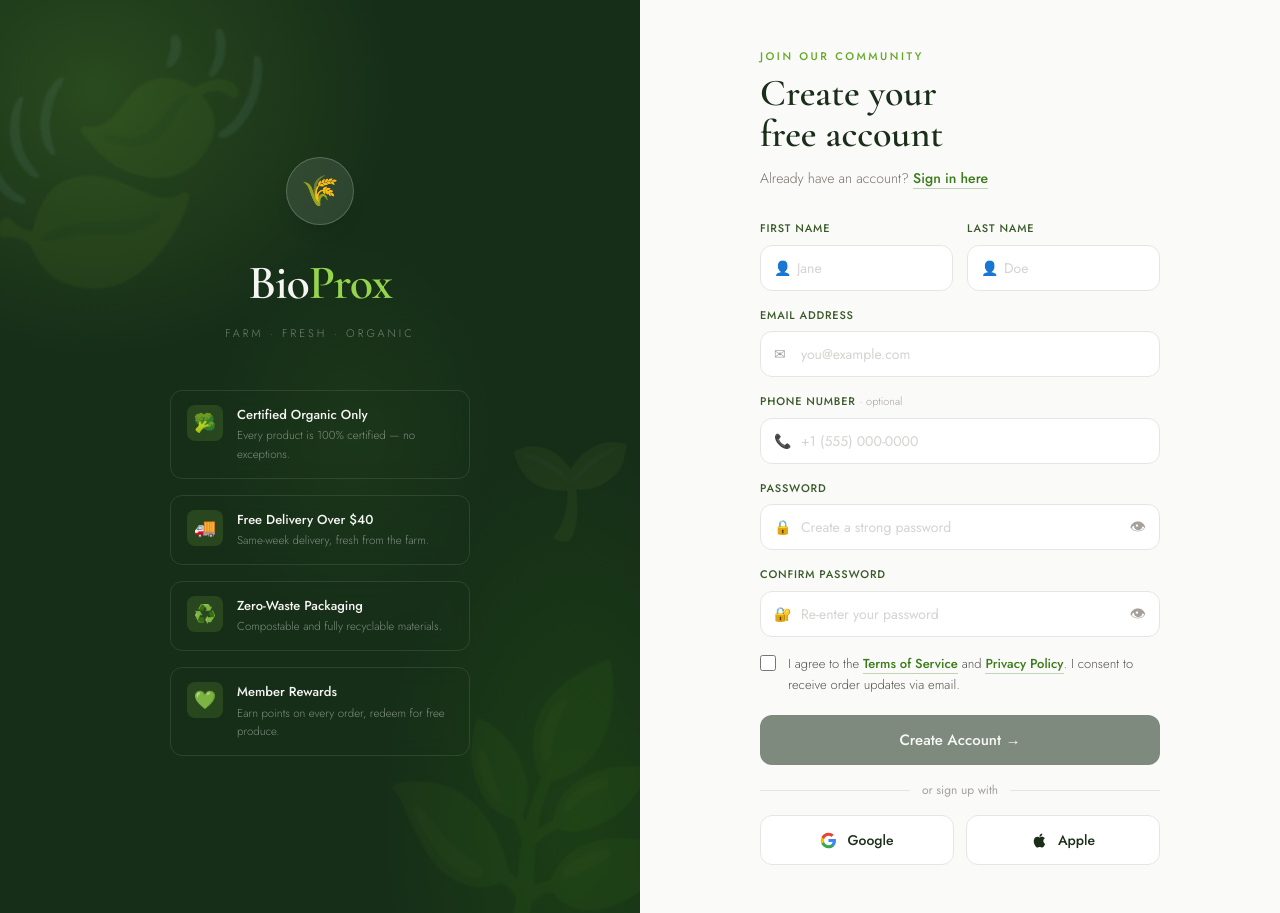
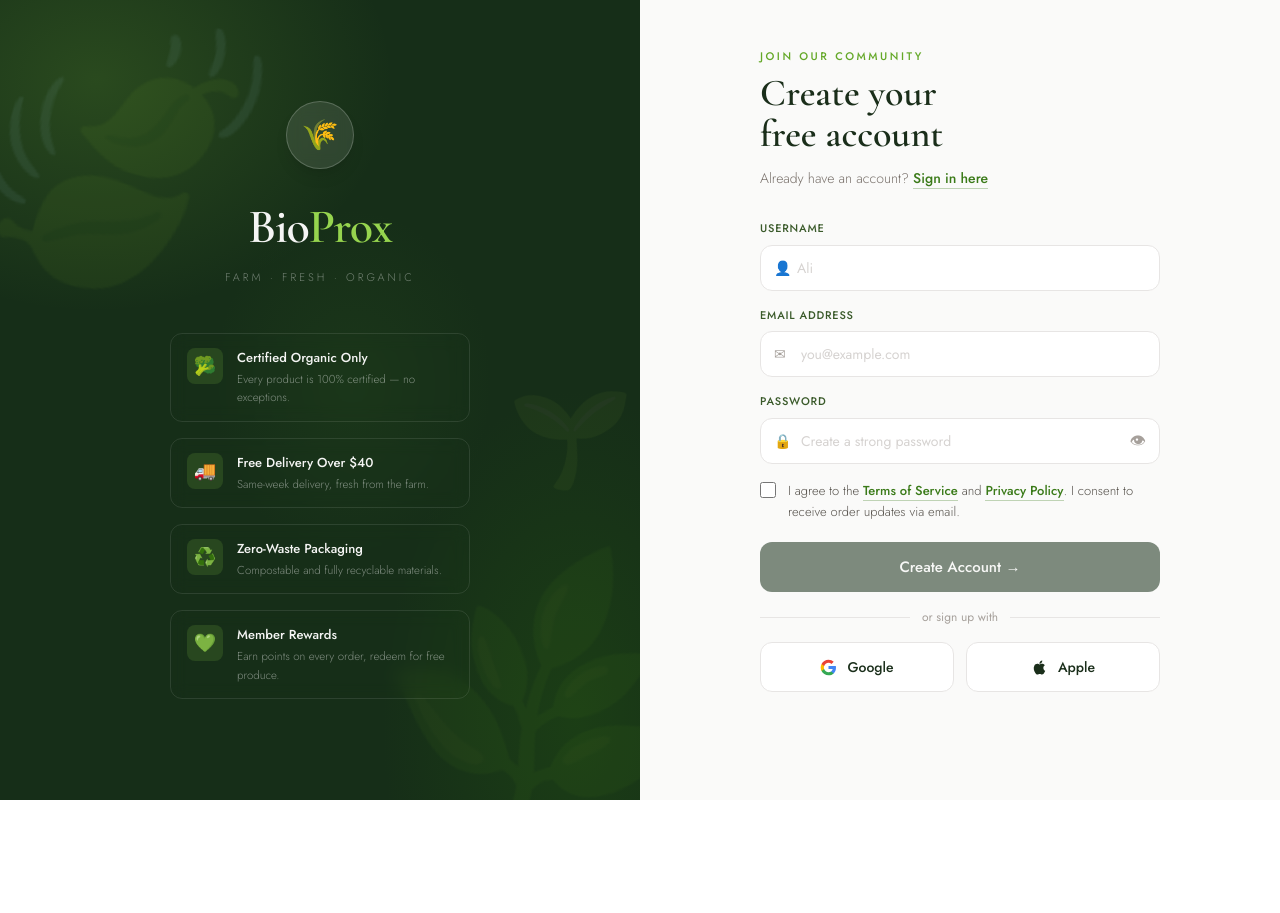
Before and after one commit to Alizba/organicfarm, a Next.js app: page /register in a window 1280 px wide. After the commit the page ends 800 px from the top, so only its background shows below. Built offline with nearby package versions, Linux system fonts and the light colour scheme.

Commit message:
Auth backend logic added

```diff
--- a/package.json
+++ b/package.json
@@ -10,6 +10,8 @@
   },
   "dependencies": {
     "bcryptjs": "^3.0.3",
+    "crypto": "^1.0.1",
+    "jsonwebtoken": "^9.0.3",
     "lucide-react": "^0.563.0",
     "mongoose": "^9.2.1",
     "next": "16.1.6",
--- a/src/app/(auth)/register/page.jsx
+++ b/src/app/(auth)/register/page.jsx
@@ -163,10 +163,10 @@
             <form onSubmit={handleSubmit} className="space-y-4">
 
               {/* Name row */}
-              <div className="anim-fade-up delay-1 grid grid-cols-2 gap-3.5">
+              <div className="anim-fade-up delay-1">
                 <div>
                   <label htmlFor="firstName" className="block text-[11px] font-medium tracking-[0.8px] uppercase text-[#3a5a2a] mb-2">
-                    First Name
+                    Username
                   </label>
                   <div className="relative">
                     <span className="absolute left-3.5 top-1/2 -translate-y-1/2 text-stone-400 text-[14px] pointer-events-none select-none">👤</span>
@@ -174,26 +174,8 @@
                       id="firstName"
                       type="text"
                       name="firstName"
-                      placeholder="Jane"
+                      placeholder="Ali"
                       value={formData.firstName}
-                      onChange={handleChange}
-                      required
-                      className="w-full pl-9 pr-3 py-3 rounded-xl border border-stone-200 bg-white text-[#1a2e1a] text-sm placeholder-stone-300 outline-none transition-all focus:border-[#64a828] focus:ring-2 focus:ring-[#64a828]/15 hover:border-stone-300"
-                    />
-                  </div>
-                </div>
-                <div>
-                  <label htmlFor="lastName" className="block text-[11px] font-medium tracking-[0.8px] uppercase text-[#3a5a2a] mb-2">
-                    Last Name
-                  </label>
-                  <div className="relative">
-                    <span className="absolute left-3.5 top-1/2 -translate-y-1/2 text-stone-400 text-[14px] pointer-events-none select-none">👤</span>
-                    <input
-                      id="lastName"
-                      type="text"
-                      name="lastName"
-                      placeholder="Doe"
-                      value={formData.lastName}
                       onChange={handleChange}
                       required
                       className="w-full pl-9 pr-3 py-3 rounded-xl border border-stone-200 bg-white text-[#1a2e1a] text-sm placeholder-stone-300 outline-none transition-all focus:border-[#64a828] focus:ring-2 focus:ring-[#64a828]/15 hover:border-stone-300"
@@ -222,25 +204,6 @@
                 </div>
               </div>
 
-              {/* Phone */}
-              <div className="anim-fade-up delay-3">
-                <label htmlFor="phone" className="block text-[11px] font-medium tracking-[0.8px] uppercase text-[#3a5a2a] mb-2">
-                  Phone Number{" "}
-                  <span className="normal-case tracking-normal text-stone-400 font-light">· optional</span>
-                </label>
-                <div className="relative">
-                  <span className="absolute left-3.5 top-1/2 -translate-y-1/2 text-stone-400 text-[14px] pointer-events-none select-none">📞</span>
-                  <input
-                    id="phone"
-                    type="tel"
-                    name="phone"
-                    placeholder="+1 (555) 000-0000"
-                    value={formData.phone}
-                    onChange={handleChange}
-                    className="w-full pl-10 pr-4 py-3 rounded-xl border border-stone-200 bg-white text-[#1a2e1a] text-sm placeholder-stone-300 outline-none transition-all focus:border-[#64a828] focus:ring-2 focus:ring-[#64a828]/15 hover:border-stone-300"
-                  />
-                </div>
-              </div>
 
               {/* Password */}
               <div className="anim-fade-up delay-4">
@@ -277,44 +240,6 @@
                     </div>
                     <span className={`text-[11px] font-medium ${strength.text}`}>{strength.label}</span>
                   </div>
-                )}
-              </div>
-
-              {/* Confirm password */}
-              <div className="anim-fade-up delay-5">
-                <label htmlFor="confirmPassword" className="block text-[11px] font-medium tracking-[0.8px] uppercase text-[#3a5a2a] mb-2">
-                  Confirm Password
-                </label>
-                <div className="relative">
-                  <span className="absolute left-3.5 top-1/2 -translate-y-1/2 text-stone-400 text-[14px] pointer-events-none select-none">🔐</span>
-                  <input
-                    id="confirmPassword"
-                    type={showConfirm ? "text" : "password"}
-                    name="confirmPassword"
-                    placeholder="Re-enter your password"
-                    value={formData.confirmPassword}
-                    onChange={handleChange}
-                    required
-                    className={`w-full pl-10 pr-11 py-3 rounded-xl border bg-white text-[#1a2e1a] text-sm placeholder-stone-300 outline-none transition-all hover:border-stone-300
-                      ${passwordsMismatch ? "border-red-400 focus:border-red-400 focus:ring-2 focus:ring-red-400/15" : ""}
-                      ${passwordsMatch   ? "border-[#64a828] focus:border-[#64a828] focus:ring-2 focus:ring-[#64a828]/15" : ""}
-                      ${!passwordsMatch && !passwordsMismatch ? "border-stone-200 focus:border-[#64a828] focus:ring-2 focus:ring-[#64a828]/15" : ""}
-                    `}
-                  />
-                  <button
-                    type="button"
-                    onClick={() => setShowConfirm(!showConfirm)}
-                    className="absolute right-3.5 top-1/2 -translate-y-1/2 text-stone-400 hover:text-[#3a7a18] transition-colors text-base"
-                    aria-label="Toggle confirm password visibility"
-                  >
-                    {showConfirm ? "🙈" : "👁"}
-                  </button>
-                </div>
-                {passwordsMismatch && (
-                  <p className="text-[11.5px] text-red-500 mt-1.5">Passwords do not match</p>
-                )}
-                {passwordsMatch && (
-                  <p className="text-[11.5px] text-[#3a7a18] mt-1.5">✓ Passwords match</p>
                 )}
               </div>
 
--- a/src/app/api/users/login/route.jsx
+++ b/src/app/api/users/login/route.jsx
@@ -0,0 +1,47 @@
+import { connect } from "@/dbConfig/dbConfig";
+import User from "@/models/userModel"
+import { NextResponse } from 'next/server'
+import bcryptjs from 'bcryptjs'
+import jwt from 'jsonwebtoken'
+
+connect()
+
+export async function POST(request) {
+    try {
+        const reqBody = await request.json()
+        const { email, password } = reqBody
+
+        const user = await User.findOne({ email })
+        if (!user) {
+            return NextResponse.json({ error: "User does not exist" }, { status: 400 })
+        }
+
+        const validPassword = await bcryptjs.compare(password, user.password)
+
+        if (!validPassword) {
+            return NextResponse.json({ error: "Check your credentials" }, { status: 400 })
+        }
+
+        const tokenData = {
+            id: user._id,
+            username: user.username,
+            email: user.email
+        }
+
+        const token = jwt.sign(tokenData, process.env.TOKEN_SECRET, { expiresIn: '1h' })
+
+        const response = NextResponse.json({
+            message: "Logged In Success",
+            success: true
+        })
+
+        response.cookies.set("token", token, {
+            httpOnly: true
+        })
+
+        return response
+
+    } catch (error) {
+        return NextResponse.json({ error: error.message }, { status: 500 })
+    }
+}
--- /dev/null
+++ b/src/app/api/users/logout/route.jsx
@@ -0,0 +1,23 @@
+import { connect } from "@/dbConfig/dbConfig";
+import { NextResponse } from 'next/server'
+
+connect()
+
+export async function POST(request) {
+    try {
+        const response = NextResponse.json({
+            message: "Logout Successfully",
+            success: true
+        })
+
+        response.cookies.set("token", "", {
+            httpOnly: true,
+            expires: new Date(0)
+        })
+
+        return response
+
+    } catch (error) {
+        return NextResponse.json({ error: error.message }, { status: 500 })
+    }
+}
--- /dev/null
+++ b/src/app/api/users/me/route.jsx
@@ -0,0 +1,20 @@
+import { connect } from "@/dbConfig/dbConfig";
+import User from "@/models/userModel"
+import { NextResponse } from 'next/server'
+import { getDataFromToken } from "@/helpers/getDataFromToken"
+
+connect()
+
+export async function POST(request) {
+    try {
+        const userId = await getDataFromToken(request)
+        const user = await User.findOne({ _id: userId }).select("-password")
+
+        return NextResponse.json({
+            message: "user found",
+            data: user
+        })
+    } catch (error) {
+        return NextResponse.json({ error: error.message }, { status: 500 })
+    }
+}
--- /dev/null
+++ b/src/app/api/users/verifyEmail/route.jsx
@@ -0,0 +1,36 @@
+import { connect } from "@/dbConfig/dbConfig";
+import User from "@/models/userModel"
+import { NextResponse } from 'next/server'
+
+connect()
+
+export async function POST(request) {
+    try {
+        const reqBody = await request.json()
+        const { token } = reqBody
+        console.log(token)
+
+        const user = await User.findOne({
+            verifyToken: token,
+            verifyTokenExpiry: { $gt: Date.now() }
+        })
+
+        if (!user) {
+            return NextResponse.json({ error: "Invalid Token" }, { status: 400 })
+        }
+
+        user.isVerified = true
+        user.verifyToken = undefined      // clear after use
+        user.verifyTokenExpiry = undefined
+
+        await user.save()
+
+        return NextResponse.json({
+            message: "Email verified successfully",
+            success: true
+        }, { status: 200 })
+
+    } catch (error) {
+        return NextResponse.json({ error: error.message }, { status: 500 })
+    }
+}
--- /dev/null
+++ b/src/helpers/getDataFromToken.js
@@ -0,0 +1,12 @@
+import jwt from 'jsonwebtoken'
+
+export const getDataFromToken = (request) => {
+    try {
+        const token = request.cookies.get("token")?.value || ""
+        const decodedToken = jwt.verify(token, process.env.TOKEN_SECRET)
+        return decodedToken.id
+    }
+    catch (error) {
+        throw new Error(error.message)
+    }
+}
```
Also changed, not shown: src/app/api/.txt (added), 1 other file (tests, documents, lock files or other folders).
